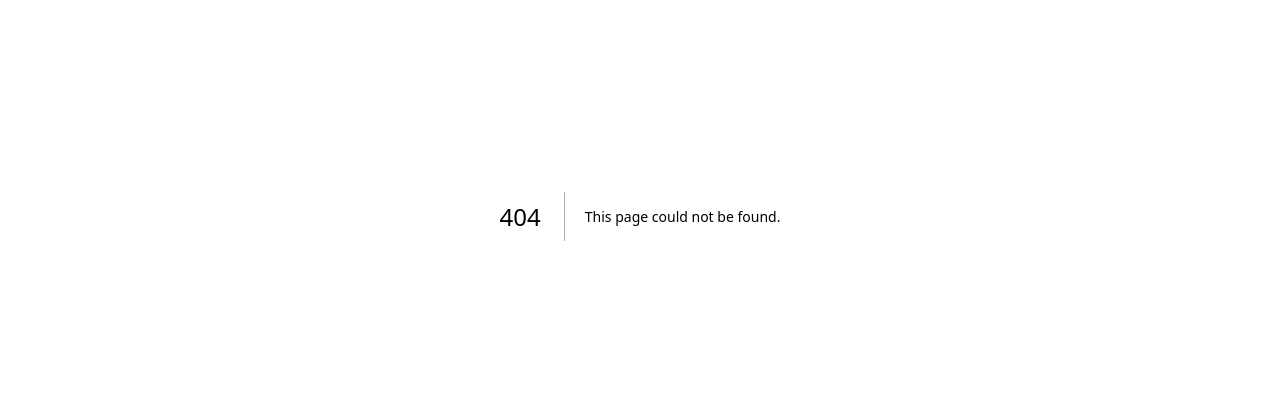
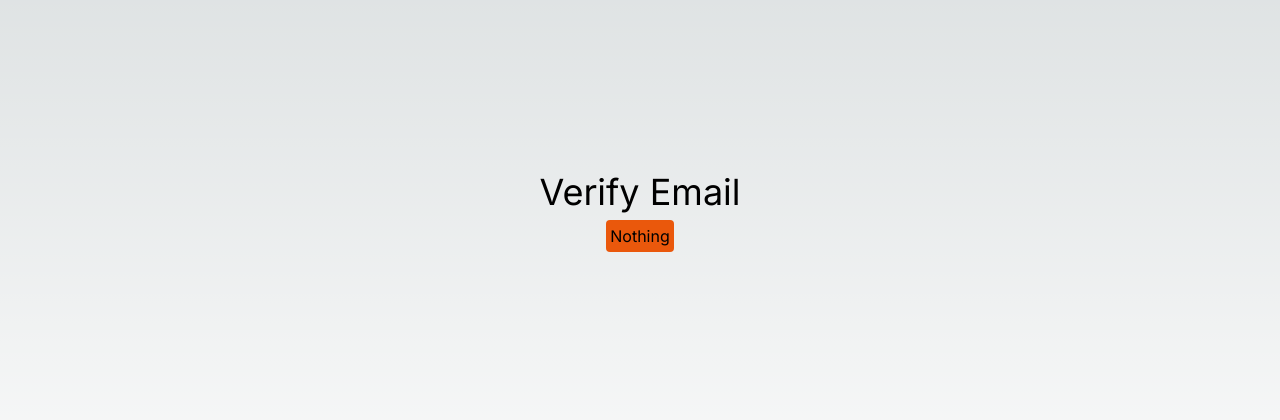
Before and after one commit to Sufyan-Siddiqui098/auth-nextjs-1, a Next.js app: page /verifyemail in a window 1280 px wide. Before the commit this address had no page. Shown: the part 184-604 px from the top of the page. Built offline with nearby package versions, Linux system fonts and the light colour scheme.

Commit message:
email verificaiton on signup is done

```diff
--- /dev/null
+++ b/src/app/verifyemail/page.tsx
@@ -0,0 +1,67 @@
+"use client";
+import Link from "next/link";
+import { useEffect, useState } from "react";
+import toast from "react-hot-toast";
+
+const verifyEmail =  () => {
+  const [token, setToken] = useState("");
+  const [error, setError] = useState(false);
+  const [verified, setVerified] = useState(false);
+
+  const verifyUserEmail = async () => {
+    try {
+      const res = await fetch("/api/users/verifyemail", {
+        method: "POST",
+        headers: { "Content-Type": "application/json" },
+        body: JSON.stringify({token})
+      });
+      const json = await res.json();
+
+      //pop up notification
+      if (res.ok) {
+        toast.success(json.message);
+        setVerified(true)
+      } else {
+        toast.error(json.error || json.message);
+      }
+
+
+    } catch (error: any) {
+      setError(true);
+      toast.error(error.message);
+      console.log(error.message);
+    }
+  };
+
+  useEffect(()=>{
+    //url after (=) the token will be extract
+    const urlToken = window.location.search.split('=')[1];
+    setToken(urlToken || '')
+  }, [])
+
+  useEffect(() => {
+    if(token.length > 0) {
+        verifyUserEmail();
+    }
+  }, [token]);
+
+  return(
+    <div className="min-h-screen flex justify-center items-center flex-col">
+      <h1 className="text-4xl">Verify Email</h1>
+      <h2 className="bg-orange-600 p-1 my-2 rounded">{token? token: "Nothing"}</h2>
+      {verified && (
+        <div>
+          <h2 className="text-2xl">Email Verified</h2>
+          <Link className="bg-blue-600 rounded p-2 " href='/login'>Login here</Link>
+        </div>
+      )}
+      {error && (
+        <div>
+        <h2 className="text-2xl bg-red-700">Error Occured</h2>
+      </div>
+      ) }
+    </div>
+  )
+};
+
+export default verifyEmail;
```
